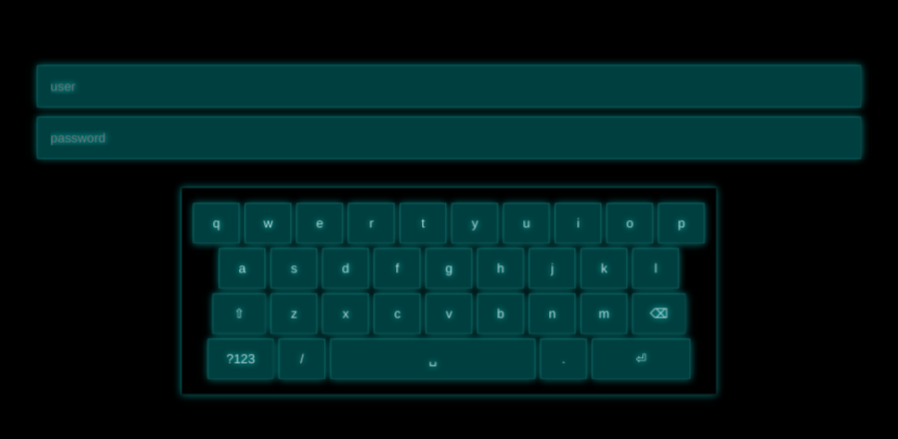
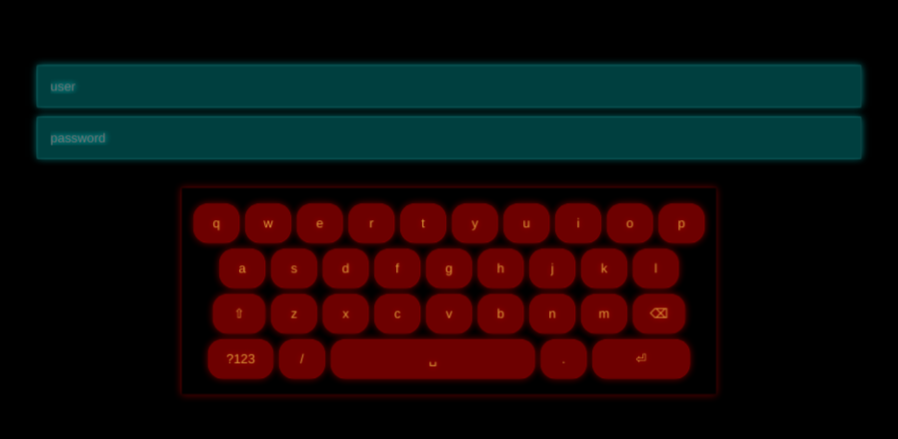
Before and after one commit to erosmarcon/vr-keyboard, a plain HTML site: page index.html in a window 1280 px wide. Shown: the part 109-548 px from the top of the page, without its empty margins (191-1089 px from the left). Drawn offline with Linux system fonts and the light colour scheme.

Commit message:
Readme updated

```diff
--- a/index.html
+++ b/index.html
@@ -14,8 +14,8 @@
 
         var sceneCss, rendererCss;
         var controls;
-        var vrKeyboard
-        var usernameTxt, passwordTxt
+        var vrKeyboard;
+        var usernameTxt, passwordTxt;
 
         function init(element)
         {
@@ -46,6 +46,8 @@
             vrKeyboard.addEventListener('update' , function(e){
                 console.log(e.code)
             })
+            //vrKeyboard.setColor("0xA3D900")
+            vrKeyboard.setStyle("0xD90000", "0xFFD24D", true);
             sceneCss.add(vrKeyboard)
 
 
@@ -77,16 +79,6 @@
             rendererCss.render(sceneCss, camera);
         }
 
-/*
-
-        function hexToRGB (hex){
-            var r = hex >> 16;
-            var g = hex >> 8 & 0xFF;
-            var b = hex & 0xFF;
-            return [r,g,b];
-        }
-        console.log(hexToRGB("0xFF0000"))
-*/
 
     </script>
 </head>
--- a/js/VRKeyboard.js
+++ b/js/VRKeyboard.js
@@ -2,7 +2,7 @@
 VRKey = function (keyboard, code, type) {
     THREE.Group.apply(this)
     this.code = code
-
+    this.keyboard=keyboard
     var self = this;
 
     var element = document.createElement('div');
@@ -30,25 +30,32 @@ VRKey = function (keyboard, code, type) {
 
     element.addEventListener("mouseover", function ()
     {
-        this.style.boxShadow="0px 0px 12px rgba(0,255,255,0.75)";
-        this.style.border="1px solid rgba(127,255,255,0.75)";
+
+        this.style.boxShadow="0px 0px 12px rgba("+self.keyboard.keyColor+",0.75)";
+        this.style.border="1px solid rgba("+self.keyboard.keyColor+",0.75)";
     })
 
     element.addEventListener("mouseout", function ()
     {
-        this.style.boxShadow="0px 0px 12px rgba(0,255,255,0.5)";
-        this.style.border="1px solid rgba(127,255,255,0.25)";
+
+        this.style.boxShadow="0px 0px 12px rgba("+self.keyboard.keyColor+",0.5)";
+        this.style.border="1px solid rgba("+self.keyboard.keyColor+",0.25)";
     })
 
     this.style=keyboard.getKeyStyle(type)
 
+
+
     element.style.width = this.style.width+ 'px';
     element.style.height = this.style.height + 'px';
-    element.style.boxShadow="0px 0px 12px rgba(0,255,255,0.5)";
-    element.style.border="1px solid rgba(127,255,255,0.25)";
+    element.style.boxShadow="0px 0px 12px rgba("+this.keyboard.keyColor.toString()+",0.5)";
+    element.style.border="1px solid rgba("+this.keyboard.keyColor+",0.25)";
     element.style.textAlign="center";
     element.style.cursor="default";
-    element.style.backgroundColor = 'rgba(0,127,127,0.5)';
+    element.style.backgroundColor = "rgba("+this.keyboard.keyColor+",0.5)";
+    if(this.keyboard.rounded)
+        element.style.borderRadius="24px";
+
 
 
     var label = document.createElement('div');
@@ -59,8 +66,8 @@ VRKey = function (keyboard, code, type) {
     label.style.right="0px";
     label.style.fontSize="20px";
     label.style.fontWeight="normal";
-    label.style.color="rgba(255,255,255,0.75)";
-    label.style.textShadow="0 0 10px rgba(0,255,255,0.95)";
+    label.style.color="rgba("+this.keyboard.labelColor+",0.75)";
+    label.style.textShadow="0 0 10px rgba("+this.keyboard.keyColor.toString()+",0.95)";
 
     label.textContent = code;
     element.appendChild(label);
@@ -322,6 +329,14 @@ VRKeyboard = function () {
         ];
 
 
+    this.hexToRGB=function (hex){
+        var r = hex >> 16;
+        var g = hex >> 8 & 0xFF;
+        var b = hex & 0xFF;
+        return [r,g,b];
+    }
+
+
     this.init = function ()
     {
         var self=this;
@@ -333,6 +348,10 @@ VRKeyboard = function () {
             }
             self.target=null;
         });
+        this.keyColor=this.hexToRGB("0x666666");
+        this.labelColor=this.hexToRGB("0xFFFFFF");
+        this.rounded=false;
+
         this.currentType = KeyBoardTypes.ALPHABETS_LOWER;
         this.layouts = {}
         this.layouts[KeyBoardTypes.NUMBER_PAD] = number_pad;
@@ -530,8 +549,8 @@ VRKeyboard = function () {
         //Background Pad
         var bg = document.createElement('div');
 
-        bg.style.boxShadow="0px 0px 12px rgba(0,255,255,0.5)";
-        bg.style.border="1px solid rgba(127,255,255,0.2)";
+        bg.style.boxShadow="0px 0px 12px rgba("+this.keyColor.toString()+",0.5)";
+        bg.style.border="1px solid rgba("+this.keyColor.toString()+",0.2)";
         bg.style.cursor="default";
         bg.addEventListener("click", function (e)
         {
@@ -604,6 +623,16 @@ VRKeyboard = function () {
 
     }
 
+    this.setStyle=function(keyColor, labelColor, rounded)
+    {
+        this.keyColor=this.hexToRGB(keyColor);
+        this.labelColor=this.hexToRGB(labelColor);
+        this.rounded=rounded;
+        this.build(this.currentType);
+    }
+
+
+
     this.register=function(field)
     {
         var self=this;
@@ -644,7 +673,6 @@ VRTextInput = function (name) {
     this.input.style.color="rgba(255,255,255,0.75)";
     this.input.style.textShadow="0 0 10px rgba(0,255,255,0.95)";
     this.input.style.backgroundColor="rgba(0,127,127,0.5)";
-    this.input.style.color= "#FFFFFF";
     this.input.style.boxShadow="0px 0px 12px rgba(0,255,255,0.5)";
     this.input.style.border="1px solid rgba(127,255,255,0.2)";
     this.input.style.padding="20px";
```
Also changed, not shown: 1 other file.
